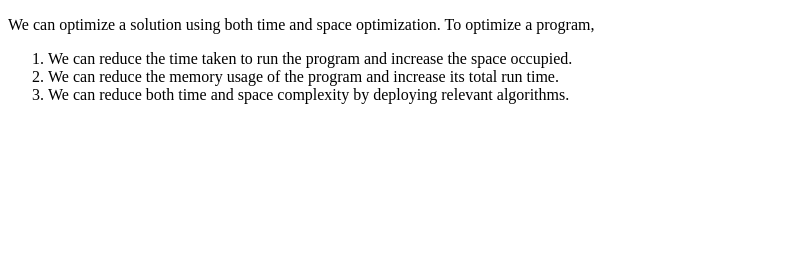
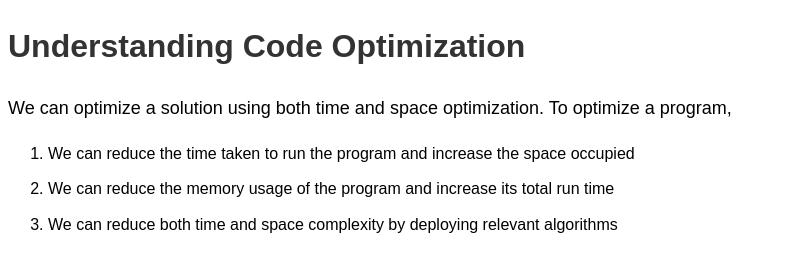
Before and after one commit to acciojob/ordered-list-practise-Ashwini277, a website: page main.html in a window 1280 px wide. Shown: the whole page, without its empty margins (0-786 px from the left). Drawn offline with Linux system fonts and the light colour scheme.

Commit message:
created a submission

```diff
--- a/main.html
+++ b/main.html
@@ -1,16 +1,38 @@
 <!DOCTYPE html>
-<html lang="en">
+<html>
 <head>
-    <meta charset="UTF-8">
-    <meta name="viewport" content="width=device-width, initial-scale=1.0">
     <title>Code Optimization</title>
+    <style>
+        body {
+            font-family: Arial, sans-serif;
+            line-height: 1.6;
+        }
+        h1 {
+            color: #333;
+        }
+        p {
+            font-size: 18px;
+        }
+        ol {
+            margin-top: 10px;
+        }
+        li {
+            margin-bottom: 10px;
+        }
+    </style>
 </head>
 <body>
+    <!-- Header of the page -->
+    <h1>Understanding Code Optimization</h1>
+
+    <!-- Paragraph explaining the concept -->
     <p>We can optimize a solution using both time and space optimization. To optimize a program,</p>
+
+    <!-- Ordered list explaining different aspects of code optimization -->
     <ol>
-        <li>We can reduce the time taken to run the program and increase the space occupied.</li>
-        <li>We can reduce the memory usage of the program and increase its total run time.</li>
-        <li>We can reduce both time and space complexity by deploying relevant algorithms.</li>
+        <li>We can reduce the time taken to run the program and increase the space occupied</li>
+        <li>We can reduce the memory usage of the program and increase its total run time</li>
+        <li>We can reduce both time and space complexity by deploying relevant algorithms</li>
     </ol>
 </body>
 </html>
```
